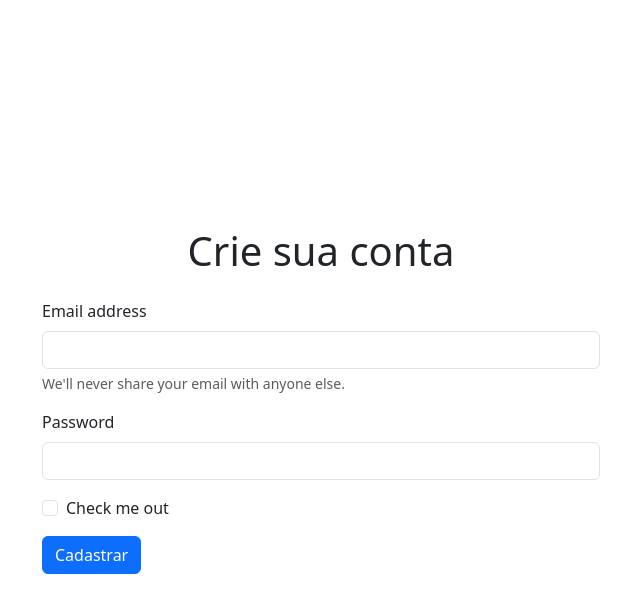
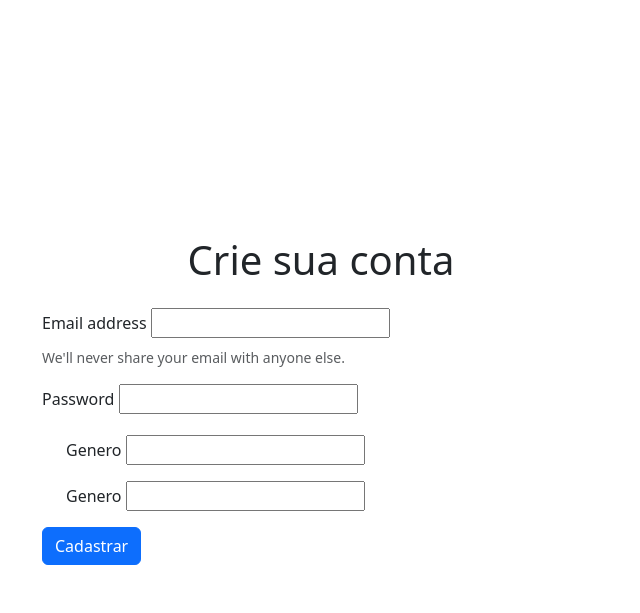
Before and after one commit to anleaes/2025-1-A3-UDWMJ-FAPA-03, a Django app: template templates/cliente/cadastroCliente.html in a window 1280 px wide. Shown: the top 613 px of the page, without its empty margins (319-959 px from the left). Run offline with Django 5.2, Linux system fonts and the light colour scheme; the template is opened without the code that fills it, so the values that code supplies are empty, except form fields; tables that the repository leaves empty hold one stand-in row (values such as "Sample post"); form fields are guessed from the names that the template uses.

Commit message:
tela cadastro cliente a ser testada

```diff
--- a/templates/cliente/cadastroCliente.html
+++ b/templates/cliente/cadastroCliente.html
@@ -14,18 +14,25 @@
 
       <div class="mb-3">
         <label for="exampleInputEmail1" class="form-label">Email address</label>
-        <input type="email" class="form-control" id="exampleInputEmail1" aria-describedby="emailHelp">
+        {% comment %} <input type="email" class="form-control" id="exampleInputEmail1" aria-describedby="emailHelp"> {% endcomment %}
+        {{form.nome}}
         <div id="emailHelp" class="form-text">We'll never share your email with anyone else.</div>
       </div>
 
       <div class="mb-3">
         <label for="exampleInputPassword1" class="form-label">Password</label>
-        <input type="password" class="form-control" id="exampleInputPassword1">
+        {% comment %} <input type="password" class="form-control" id="exampleInputPassword1"> {% endcomment %}
+        {{form.senha}}
       </div>
 
       <div class="mb-3 form-check">
-        <input type="checkbox" class="form-check-input" id="exampleCheck1">
-        <label class="form-check-label" for="exampleCheck1">Check me out</label>
+        <label class="form-check-label" for="exampleCheck1">Genero</label>
+        {{form.genero}}
+      </div>
+
+      <div class="mb-3 form-check">
+        <label class="form-check-label" for="exampleCheck1">Genero</label>
+        {{form.item_cliente}}
       </div>
 
       <button type="submit" class="btn btn-primary">Cadastrar</button>
```
